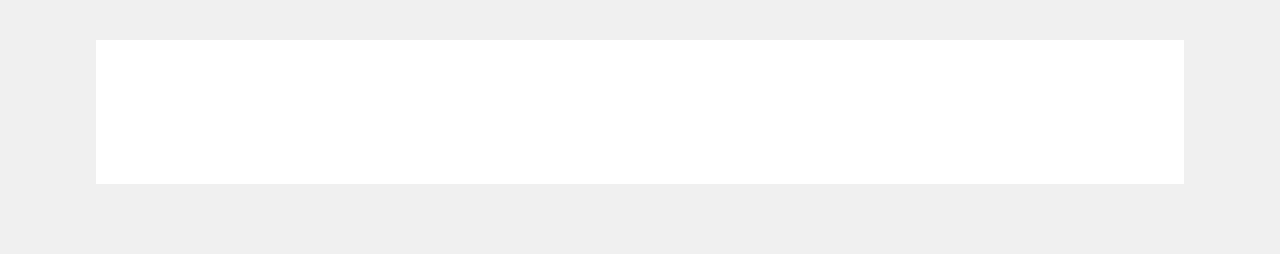
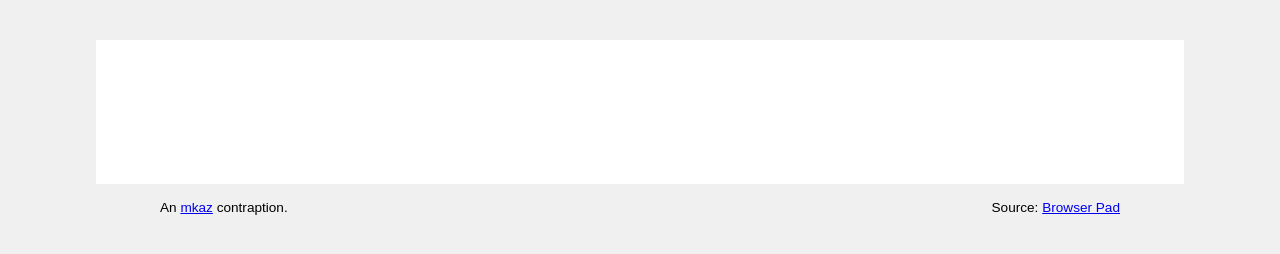
Before and after one commit to mkaz/browser-pad, a plain HTML site: page index.html in a window 1280 px wide. Drawn offline with Linux system fonts and the light colour scheme.

Commit message:
Add footer credit

```diff
--- a/index.html
+++ b/index.html
@@ -3,6 +3,7 @@
 		<title> Browser Pad </title>
 		<style>
 			body {
+				font-family: sans-serif;
 				background: #F0F0F0;
 				padding: 2rem;
 			}
@@ -13,11 +14,22 @@
 				padding: 2rem 4rem 4rem 4rem;
 				background: white;
 			}
+
+			footer {
+				display: flex;
+				max-width: 60rem;
+				margin: 1rem auto;
+				justify-content: space-between;
+				font-size: 0.85rem;
+			}
 		</style>
 	</head>
 	<body>
 		<main id="editor" contenteditable></main>
-
+		<footer>
+			<span>An <a href="https://mkaz.blog/">mkaz</a> contraption. </span>
+			<span>Source: <a href="https://github.com/mkaz/browser-pad">Browser Pad</a></span>
+		</footer>
 
 		<script type="text/javascript">
 			(function() {
```
